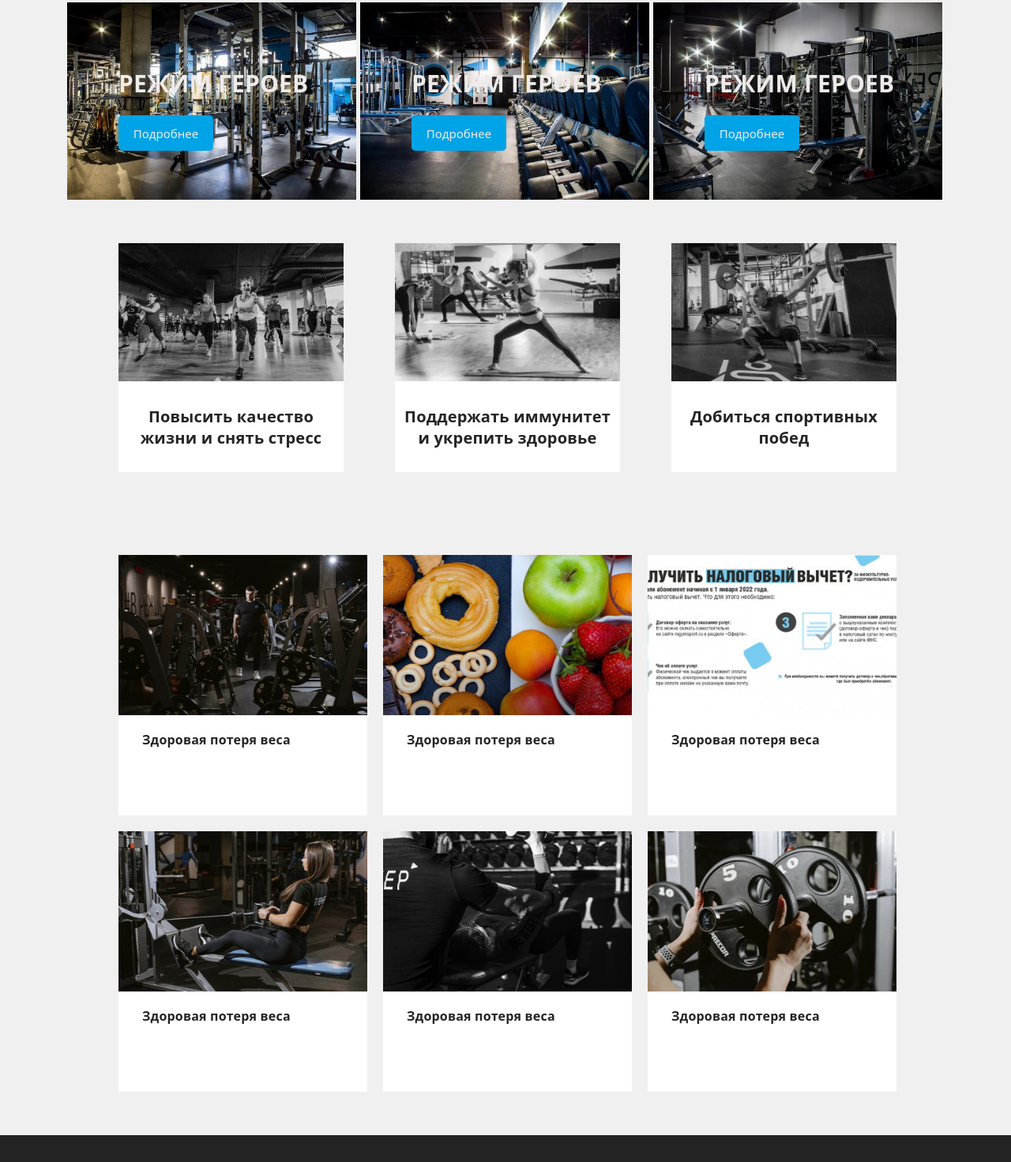
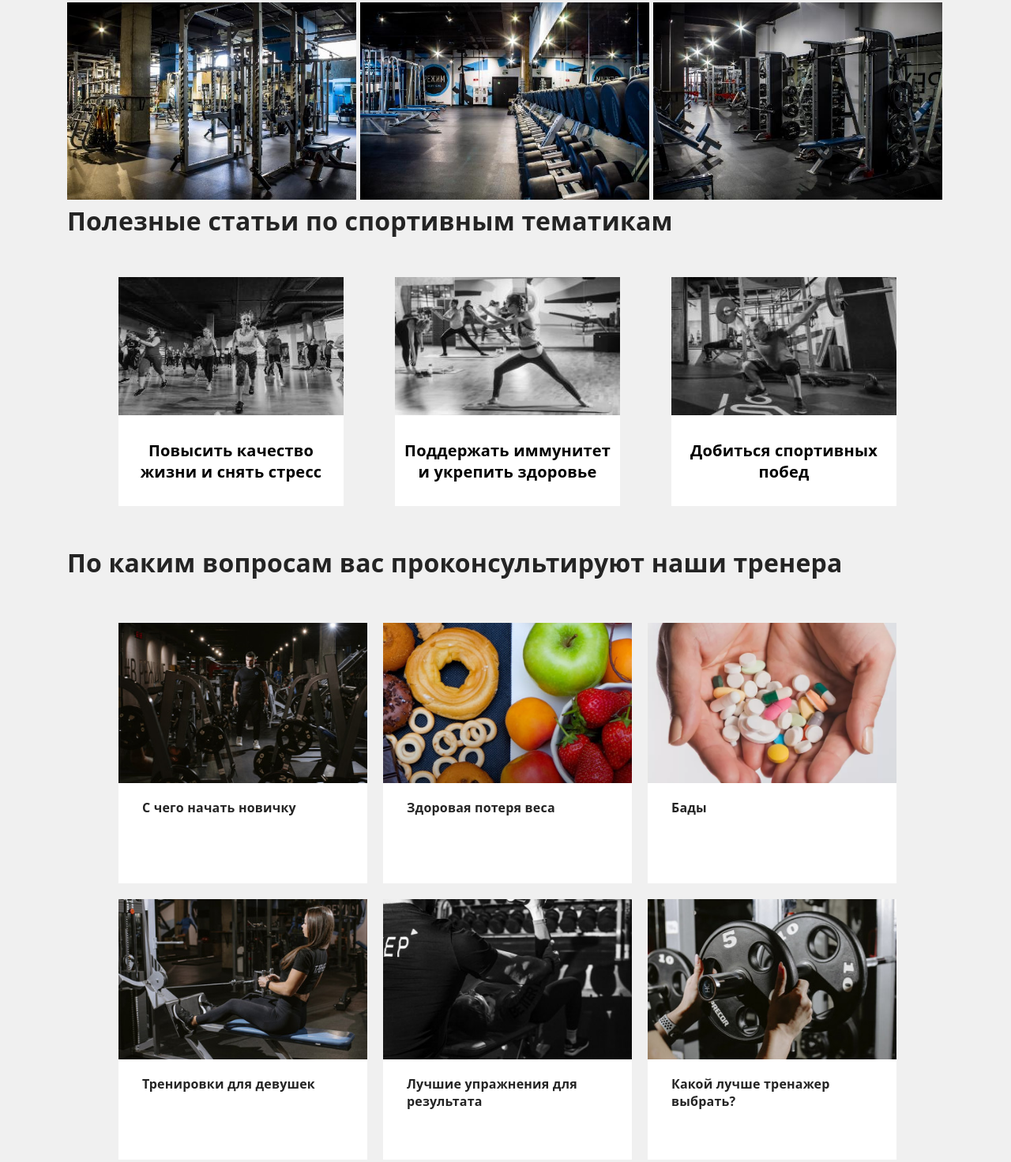
Before and after one commit to AinurBogdanov/Gym-project, a website built with Vite: page index.html in a window 1280 px wide. Shown: the part 591-2063 px from the top of the page at 79% size. Built offline with nearby package versions, Linux system fonts and the light colour scheme.

Commit message:
made main page interactive

```diff
--- a/index.html
+++ b/index.html
@@ -43,62 +43,71 @@
         <div class="training-variation">
           <div class="training-variation__inner">
             <div class="training-variation__box pic-1">
-              <h1>Режим Героев</h1>
-              <button>Подробнее</button>
+
             </div>
             <div class="training-variation__box pic-2">
-              <h1>Режим Героев</h1>
-              <button>Подробнее</button>
             </div>
             <div class="training-variation__box pic-3">
-              <h1>Режим Героев</h1>
-              <button>Подробнее</button>
             </div>
           </div>
         </div>
 
         <div class="progress">
+          <h1>Полезные статьи по спортивным тематикам</h1>
           <div class="progress__inner">
+            <a href="https://activity-club.ru/informaciya/poleznye-stati/tpost/s7fmpp7re1-sport-i-emotsii-vliyaniya-fitnesa-na-psi" target="_blank">
               <div class="progress-box">
                 <img src="/assets/image/pic-1.jpg" alt="" />
                 <p>Повысить качество жизни и снять стресс</p>
+
               </div>
+            </a>
+
+            <a href="https://www.technogym.ru/newsroom/immune-system-exercise/" target="_blank">
               <div class="progress-box">
                 <img src="/assets/image/pic-2.jpg" alt="" />
                 <p>Поддержать иммунитет и укрепить здоровье</p>
               </div>
+            </a>
+
+            <a href="https://lifehacker.ru/how-to-make-progress-in-the-gym/"
+            target="_blank">
               <div class="progress-box">
                 <img src="/assets/image/pic-3.jpg" alt="" />
                 <p>Добиться спортивных побед</p>
               </div>
+            </a>
+
           </div>
         </div>
 
         <div class="information">
+          <h1>По каким вопросам вас проконсультируют наши тренера</h1>
           <div class="information__inner">
+
             <div class="information-box">
               <img src="/assets/image/info-1.jpg" alt="" />
-              <p>Здоровая потеря веса</p>
+              <p>С чего начать новичку</p>
             </div>
             <div class="information-box">
               <img src="/assets/image/info-2.jpg" alt="" />
               <p>Здоровая потеря веса</p>
             </div>
             <div class="information-box">
-              <img src="/assets/image/info-3.jpg" alt="" />
-              <p>Здоровая потеря веса</p>
+              <img src="/assets/image/bads.webp" alt="" />
+              <p>Бады</p>
             </div>
             <div class="information-box">
               <img src="/assets/image/info-4.jpg" alt="" />
-              <p>Здоровая потеря веса</p>
+              <p>Тренировки для девушек</p>
             </div>
             <div class="information-box">
               <img src="/assets/image/info-5.jpg" alt="" />
-              <p>Здоровая потеря веса</p>
+              <p>Лучшие упражнения для результата</p>
             </div>
             <div class="information-box">
               <img src="/assets/image/info-6.jpg" alt="" />
-              <p>Здоровая потеря веса</p>
+              <p>Какой лучше тренажер выбрать?</p>
             </div>
           </div>
         </div>
--- a/src/styles/base.css
+++ b/src/styles/base.css
@@ -11,6 +11,10 @@ body {
 	position: relative;
 }
 
+a {
+	text-decoration: none;
+	color: black
+}
 *,
 *::after,
 *::before {
--- a/src/styles/main.css
+++ b/src/styles/main.css
@@ -181,6 +181,7 @@
 .information-box > img {
 	width: 100%;
 	height: 203px;
+	object-fit: cover;
 }
 
 .information-box > p {
```
Also changed, not shown: public/assets/image/bads.webp (added). Lines whose indentation alone changed are shown as unchanged.
